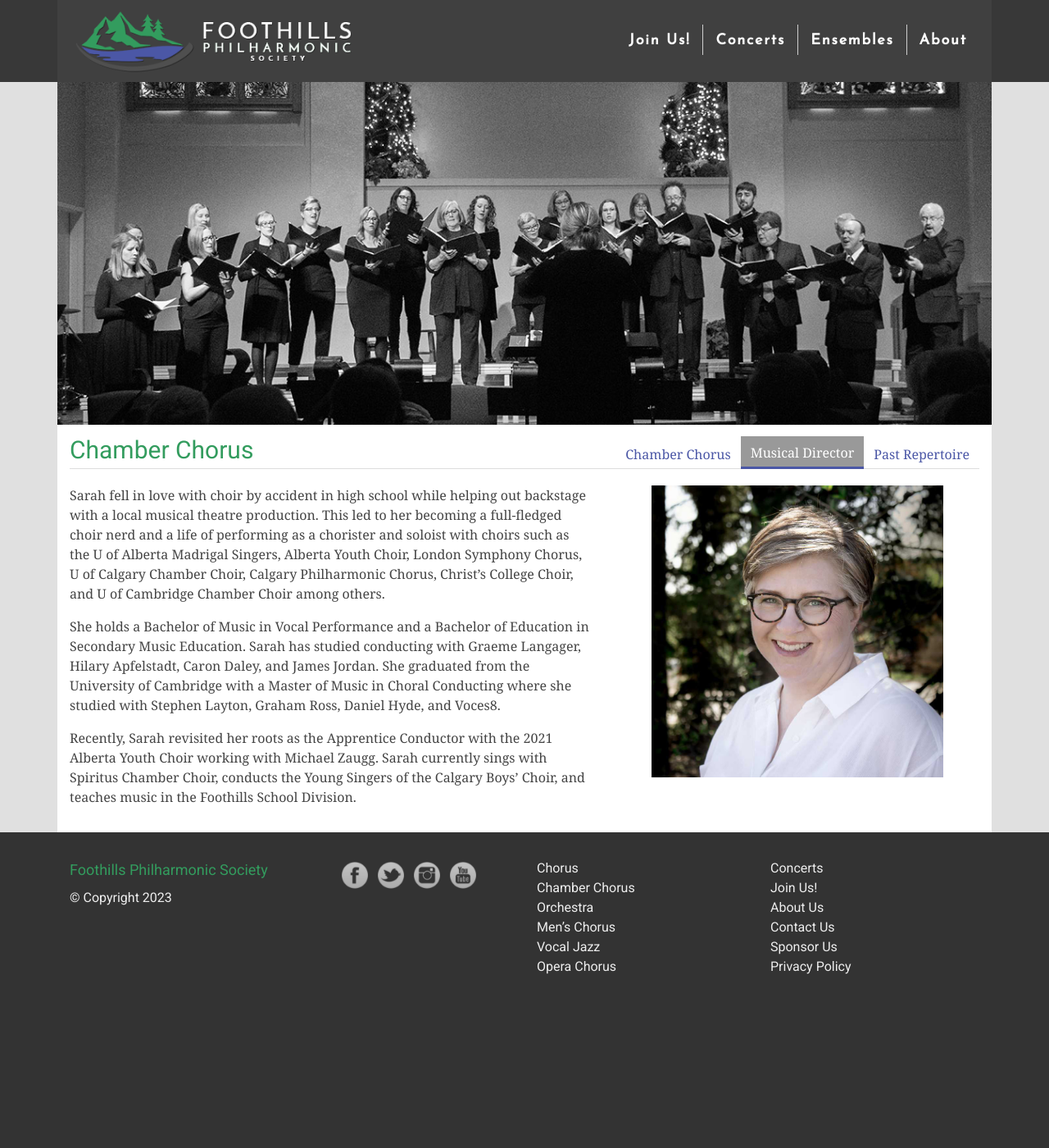
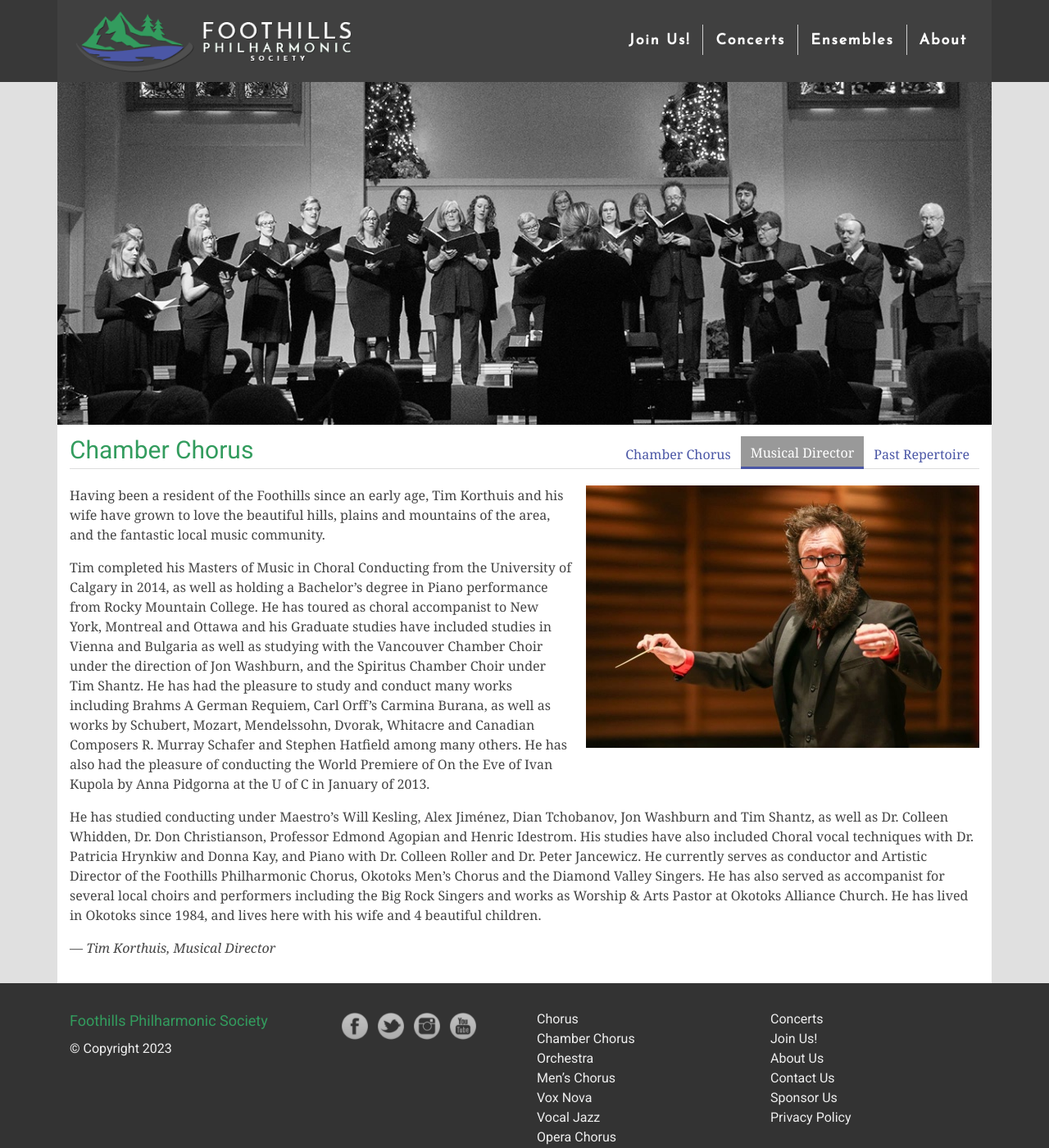
Before and after one commit to percyhanna/fps, a Jekyll site: the page built from chamber-chorus/musical-director.html, in a window 1280 px wide and 1400 px high. Shown: the whole window at 82% size. Built offline with Jekyll 4.4.1, drawn with Linux system fonts in a browser that asks for light colours; nearby versions of some CDN libraries; Markdown is read by kramdown in place of the engine named in the settings.

Commit message:
Add Vox Nova

```diff
--- a/_data/tabs.yml
+++ b/_data/tabs.yml
@@ -40,3 +40,8 @@
     "/orchestra/": Orchestra
     "/orchestra/musical-director": Musical Director
     "/orchestra/repertoire": Past Repertoire
+
+vox_nova:
+  name: Vox Nova
+  tabs:
+    "/vox-nova/": Vox Nova
--- /dev/null
+++ b/_includes/vox-nova-header.html
@@ -0,0 +1,3 @@
+<div class="row">
+  <div class="col">{% include tabs.html tabs=site.data.tabs.vox_nova %}</div>
+</div>
--- a/_layouts/default.html
+++ b/_layouts/default.html
@@ -134,6 +134,7 @@
                     <li><a href="/chamber-chorus">Chamber Chorus</a></li>
                     <li><a href="/orchestra">Orchestra</a></li>
                     <li><a href="/mens-chorus">Men’s Chorus</a></li>
+                    <li><a href="/vox-nova">Vox Nova</a></li>
                     <li><a href="/vocal-jazz">Vocal Jazz</a></li>
                     <li><a href="/opera-chorus">Opera Chorus</a></li>
                   </ul>
@@ -209,6 +210,7 @@
               <li><a href="/chamber-chorus">Chamber Chorus</a></li>
               <li><a href="/orchestra">Orchestra</a></li>
               <li><a href="/mens-chorus">Men’s Chorus</a></li>
+              <li><a href="/vox-nova">Vox Nova</a></li>
               <li><a href="/vocal-jazz">Vocal Jazz</a></li>
               <li><a href="/opera-chorus">Opera Chorus</a></li>
             </ul>
--- a/chamber-chorus/musical-director.html
+++ b/chamber-chorus/musical-director.html
@@ -7,44 +7,4 @@
 permalink: "/chamber-chorus/musical-director"
 ---
 
-{% include chamber-chorus-header.html %}
-
-<div class="row">
-  <div class="col-12 col-lg-5 order-lg-2">
-    <div class="content-image">
-      <img
-        alt="Sarah McLean"
-        title="Sarah McLean"
-        src="/images/sarah-mclean.jpg"
-      />
-    </div>
-  </div>
-
-  <div class="col-12 col-lg-7 order-lg-1">
-    <p>
-      Sarah fell in love with choir by accident in high school while helping out
-      backstage with a local musical theatre production. This led to her
-      becoming a full-fledged choir nerd and a life of performing as a chorister
-      and soloist with choirs such as the U of Alberta Madrigal Singers, Alberta
-      Youth Choir, London Symphony Chorus, U of Calgary Chamber Choir, Calgary
-      Philharmonic Chorus, Christ’s College Choir, and U of Cambridge Chamber
-      Choir among others.
-    </p>
-
-    <p>
-      She holds a Bachelor of Music in Vocal Performance and a Bachelor of
-      Education in Secondary Music Education. Sarah has studied conducting with
-      Graeme Langager, Hilary Apfelstadt, Caron Daley, and James Jordan. She
-      graduated from the University of Cambridge with a Master of Music in
-      Choral Conducting where she studied with Stephen Layton, Graham Ross,
-      Daniel Hyde, and Voces8.
-    </p>
-
-    <p>
-      Recently, Sarah revisited her roots as the Apprentice Conductor with the
-      2021 Alberta Youth Choir working with Michael Zaugg. Sarah currently sings
-      with Spiritus Chamber Choir, conducts the Young Singers of the Calgary
-      Boys’ Choir, and teaches music in the Foothills School Division.
-    </p>
-  </div>
-</div>
+{% include chamber-chorus-header.html %} {% include tim-korthuis.html %}
--- /dev/null
+++ b/vox-nova/index.html
@@ -0,0 +1,21 @@
+---
+layout: default
+title: Vox Nova
+permalink: "/vox-nova/"
+---
+
+{% include vox-nova-header.html %}
+
+<div class="row">
+  <div class="col">
+    <p>
+      Vox Nova was created in the Summer of 2023, under the direction of Sarah
+      McLean. The purpose of Vox Nova is to provide professional and/or
+      experienced vocalists from the Foothills area the opportunity to perform
+      complex repertoire to a high standard. This ensemble will have minimal
+      rehearsal sessions; once music is handed out, musicians will be expected
+      to learn their parts at home before coming together with the rest of the
+      group a few days before the performance.
+    </p>
+  </div>
+</div>
```
